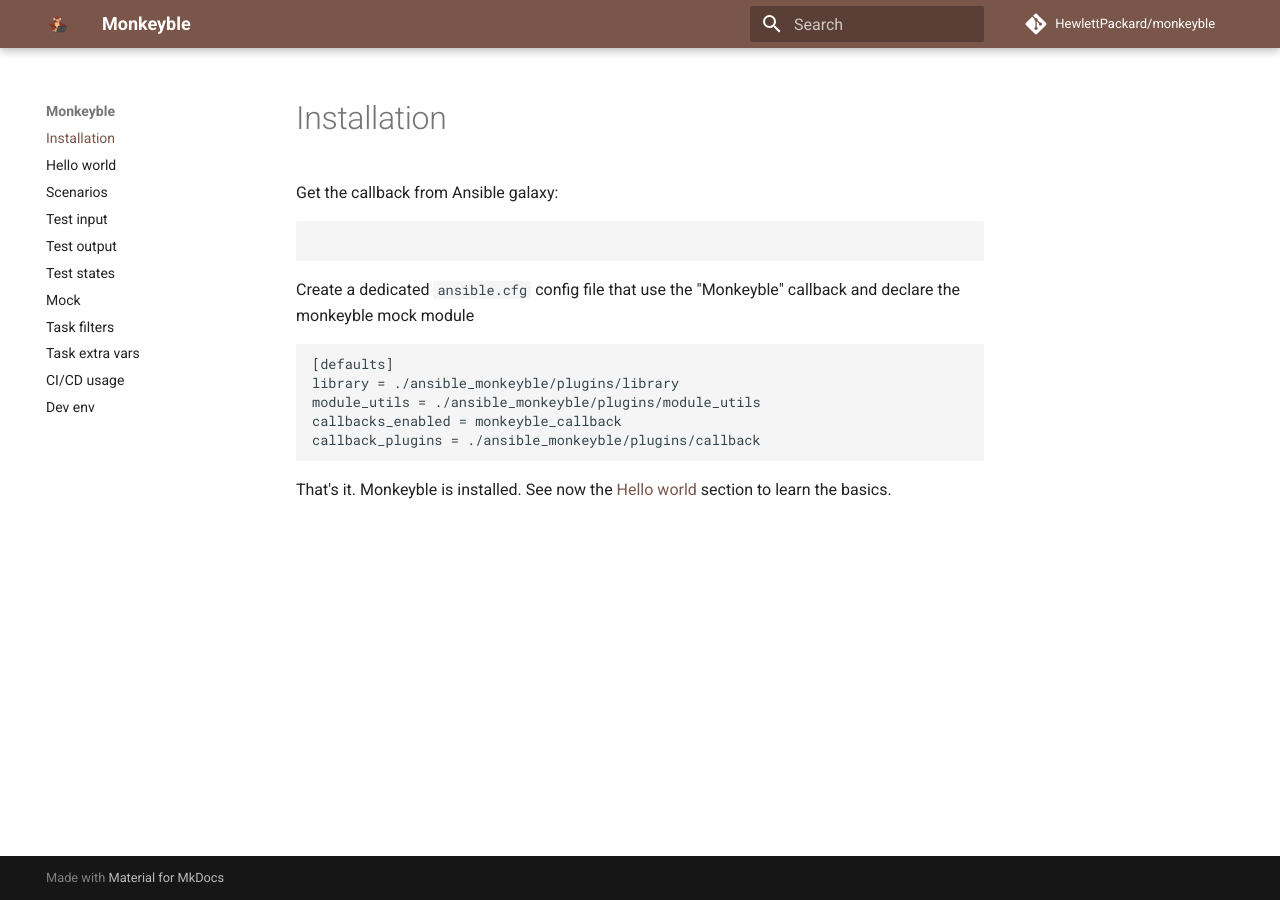
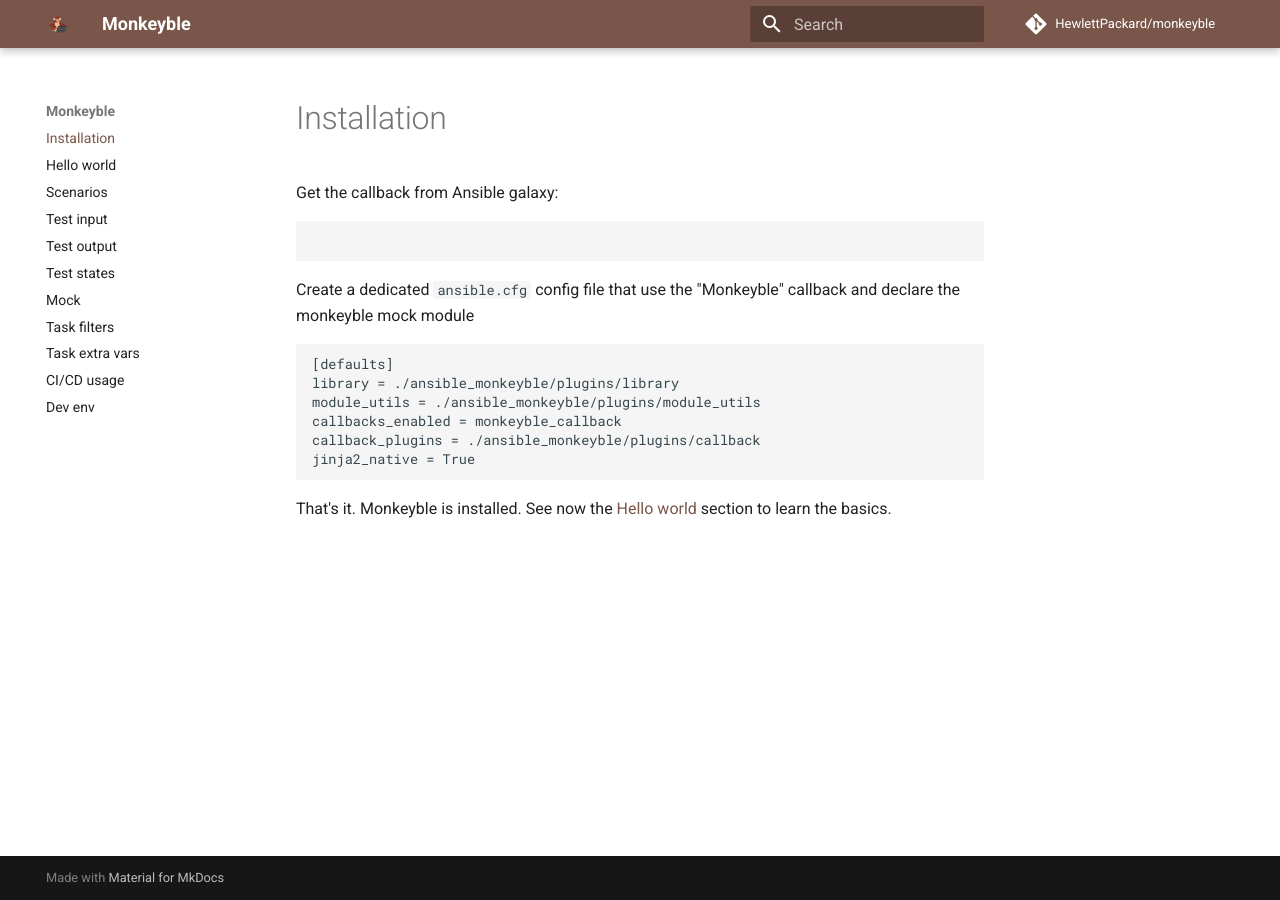
Before and after one commit to HewlettPackard/monkeyble, an MkDocs documentation site: the page built from docs/installation.md, in a window 1280 px wide. Built offline with MkDocs 1.6.1 and Material for MkDocs 9.7.7, drawn with Linux system fonts in a browser that asks for light colours; comment, search, counter and statistics services are not loaded; the version menu is left out.

````diff
--- a/ansible.cfg
+++ b/ansible.cfg
@@ -3,4 +3,5 @@
 module_utils = ./plugins/module_utils
 callbacks_enabled = monkeyble_callback
 callback_plugins = ./plugins/callback
+jinja2_native = True
 ;debug = true
--- a/docs/installation.md
+++ b/docs/installation.md
@@ -12,6 +12,7 @@
 module_utils = ./ansible_monkeyble/plugins/module_utils
 callbacks_enabled = monkeyble_callback
 callback_plugins = ./ansible_monkeyble/plugins/callback
+jinja2_native = True
 ```
 
 That's it. Monkeyble is installed. See now the [Hello world](hello_world.md) section to learn the basics.
````
Also changed, not shown: README.md (+10 -0 lines), requirements.txt (+4 -4 lines), 2 other files.
